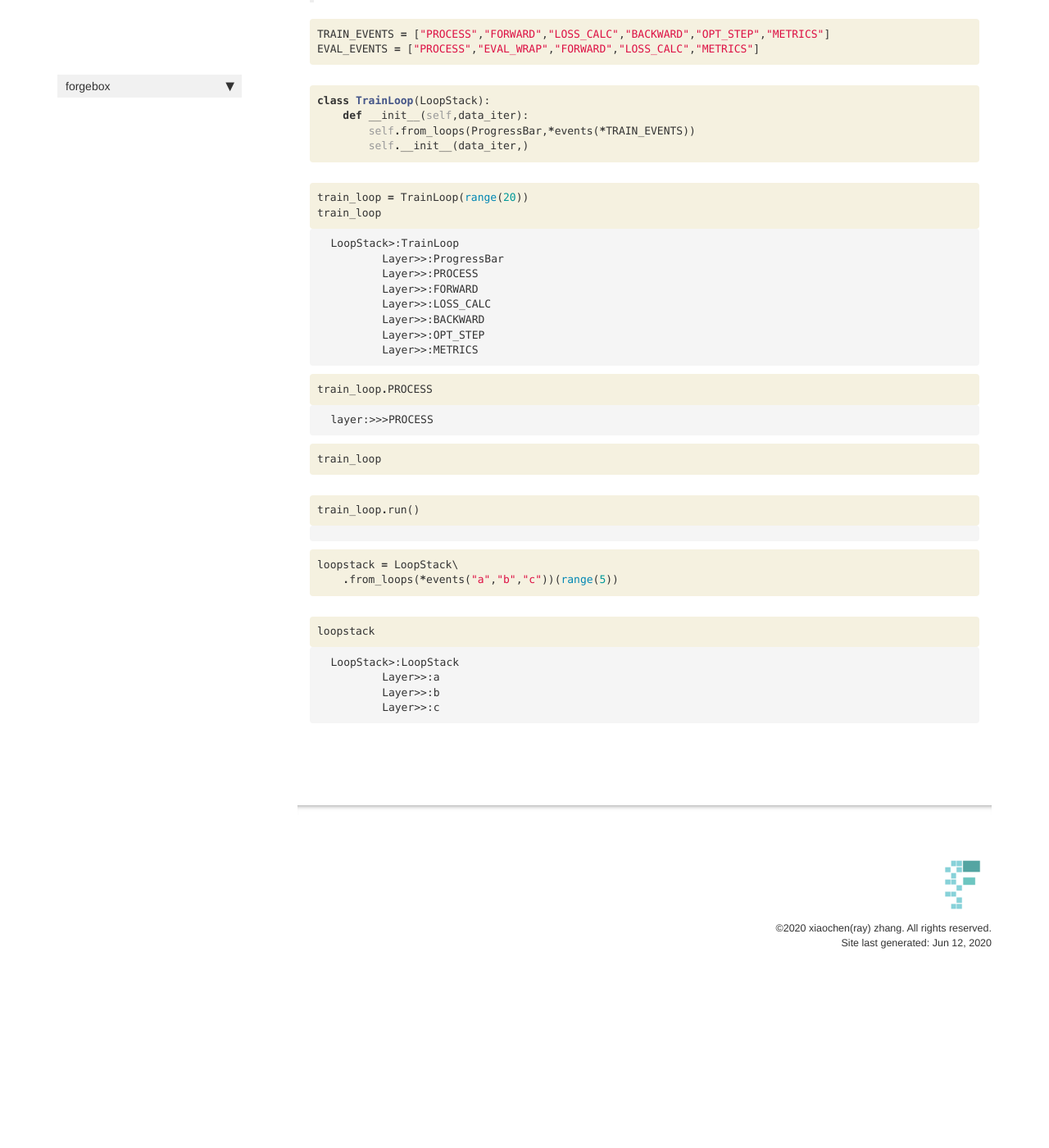
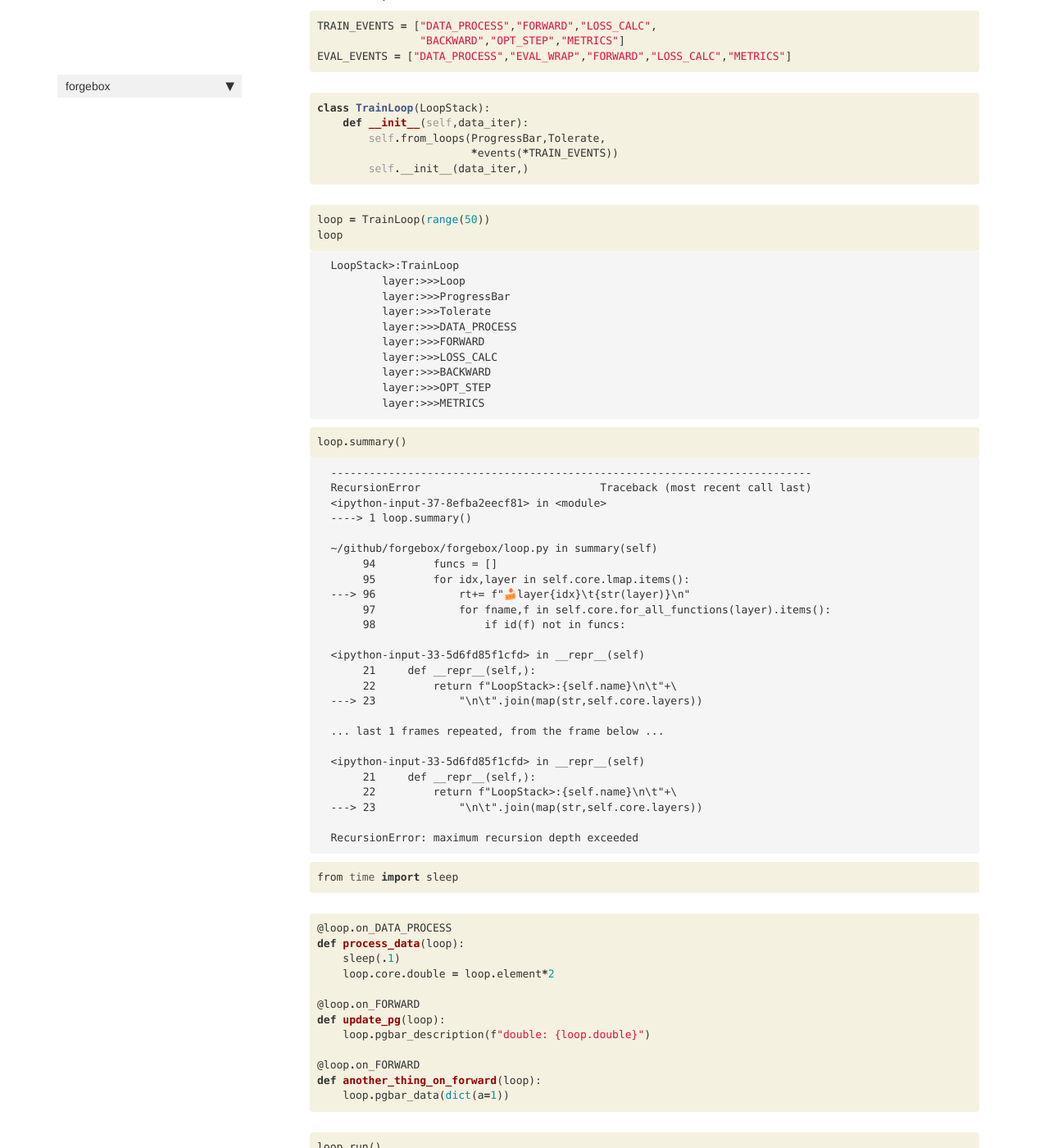
Before and after one commit to raynardj/forgebox, a Jekyll site: the page built from docs/loopstack.html, in a window 1280 px wide and 1400 px high, scrolled down 707 px. Shown: the whole window at 82% size. Built offline with Jekyll 4.4.1, drawn with Linux system fonts in a browser that asks for light colours; nearby versions of some CDN libraries; comment, search, counter and statistics services are not loaded; before the commit the page ends 1917 px from its top, so only the background shows below that; some of the changed text lies outside the part shown.

Commit message:
loop stack

```diff
--- a/docs/_data/sidebars/home_sidebar.yml
+++ b/docs/_data/sidebars/home_sidebar.yml
@@ -33,9 +33,6 @@
     - output: web,pdf
       title: Optimizer Mangement
       url: /optimizers
-    - output: web,pdf
-      title: 'Turbo '
-      url: /turbo
     output: web
     title: forgebox
   output: web
--- a/docs/loopstack.html
+++ b/docs/loopstack.html
@@ -44,9 +44,28 @@
 
 
 <div class="output_markdown rendered_html output_subarea ">
-<h2 id="LoopStack" class="doc_header"><code>class</code> <code>LoopStack</code><a href="https://github.com/raynardj/forgebox/tree/master/forgebox/loopstack.py#L10" class="source_link" style="float:right">[source]</a></h2><blockquote><p><code>LoopStack</code>(<strong><code>iterable</code></strong>=<em><code>[]</code></em>, <strong><code>name</code></strong>=<em><code>None</code></em>) :: <a href="/forgebox/loop#Loop"><code>Loop</code></a></p>
+<h4 id="create_event" class="doc_header"><code>create_event</code><a href="https://github.com/raynardj/forgebox/tree/master/forgebox/loopstack.py#L10" class="source_link" style="float:right">[source]</a></h4><blockquote><p><code>create_event</code>(<strong><code>event_name</code></strong>)</p>
 </blockquote>
-<p>Basic loop class</p>
+
+</div>
+
+</div>
+
+</div>
+</div>
+
+</div>
+<div class="cell border-box-sizing code_cell rendered">
+
+<div class="output_wrapper">
+<div class="output">
+
+<div class="output_area">
+
+
+<div class="output_markdown rendered_html output_subarea ">
+<h4 id="events" class="doc_header"><code>events</code><a href="https://github.com/raynardj/forgebox/tree/master/forgebox/loopstack.py#L15" class="source_link" style="float:right">[source]</a></h4><blockquote><p><code>events</code>(<strong>*<code>enames</code></strong>)</p>
+</blockquote>
 
 </div>
 
@@ -68,28 +87,9 @@
 
 
 <div class="output_markdown rendered_html output_subarea ">
-<h4 id="create_event" class="doc_header"><code>create_event</code><a href="https://github.com/raynardj/forgebox/tree/master/forgebox/loopstack.py#L36" class="source_link" style="float:right">[source]</a></h4><blockquote><p><code>create_event</code>(<strong><code>event_name</code></strong>)</p>
+<h2 id="LoopStack" class="doc_header"><code>class</code> <code>LoopStack</code><a href="https://github.com/raynardj/forgebox/tree/master/forgebox/loopstack.py#L19" class="source_link" style="float:right">[source]</a></h2><blockquote><p><code>LoopStack</code>(<strong><code>iterable</code></strong>=<em><code>[]</code></em>, <strong><code>name</code></strong>=<em><code>None</code></em>) :: <a href="/forgebox/loop#Loop"><code>Loop</code></a></p>
 </blockquote>
-
-</div>
-
-</div>
-
-</div>
-</div>
-
-</div>
-<div class="cell border-box-sizing code_cell rendered">
-
-<div class="output_wrapper">
-<div class="output">
-
-<div class="output_area">
-
-
-<div class="output_markdown rendered_html output_subarea ">
-<h4 id="events" class="doc_header"><code>events</code><a href="https://github.com/raynardj/forgebox/tree/master/forgebox/loopstack.py#L41" class="source_link" style="float:right">[source]</a></h4><blockquote><p><code>events</code>(<strong>*<code>enames</code></strong>)</p>
-</blockquote>
+<p>A stack of loop</p>
 
 </div>
 
@@ -104,8 +104,9 @@
 
 <div class="inner_cell">
     <div class="input_area">
-<div class=" highlight hl-ipython3"><pre><span></span><span class="n">TRAIN_EVENTS</span> <span class="o">=</span> <span class="p">[</span><span class="s2">&quot;PROCESS&quot;</span><span class="p">,</span><span class="s2">&quot;FORWARD&quot;</span><span class="p">,</span><span class="s2">&quot;LOSS_CALC&quot;</span><span class="p">,</span><span class="s2">&quot;BACKWARD&quot;</span><span class="p">,</span><span class="s2">&quot;OPT_STEP&quot;</span><span class="p">,</span><span class="s2">&quot;METRICS&quot;</span><span class="p">]</span>
-<span class="n">EVAL_EVENTS</span> <span class="o">=</span> <span class="p">[</span><span class="s2">&quot;PROCESS&quot;</span><span class="p">,</span><span class="s2">&quot;EVAL_WRAP&quot;</span><span class="p">,</span><span class="s2">&quot;FORWARD&quot;</span><span class="p">,</span><span class="s2">&quot;LOSS_CALC&quot;</span><span class="p">,</span><span class="s2">&quot;METRICS&quot;</span><span class="p">]</span>
+<div class=" highlight hl-ipython3"><pre><span></span><span class="n">TRAIN_EVENTS</span> <span class="o">=</span> <span class="p">[</span><span class="s2">&quot;DATA_PROCESS&quot;</span><span class="p">,</span><span class="s2">&quot;FORWARD&quot;</span><span class="p">,</span><span class="s2">&quot;LOSS_CALC&quot;</span><span class="p">,</span>
+                <span class="s2">&quot;BACKWARD&quot;</span><span class="p">,</span><span class="s2">&quot;OPT_STEP&quot;</span><span class="p">,</span><span class="s2">&quot;METRICS&quot;</span><span class="p">]</span>
+<span class="n">EVAL_EVENTS</span> <span class="o">=</span> <span class="p">[</span><span class="s2">&quot;DATA_PROCESS&quot;</span><span class="p">,</span><span class="s2">&quot;EVAL_WRAP&quot;</span><span class="p">,</span><span class="s2">&quot;FORWARD&quot;</span><span class="p">,</span><span class="s2">&quot;LOSS_CALC&quot;</span><span class="p">,</span><span class="s2">&quot;METRICS&quot;</span><span class="p">]</span>
 </pre></div>
 
     </div>
@@ -119,8 +120,9 @@
 <div class="inner_cell">
     <div class="input_area">
 <div class=" highlight hl-ipython3"><pre><span></span><span class="k">class</span> <span class="nc">TrainLoop</span><span class="p">(</span><span class="n">LoopStack</span><span class="p">):</span>
-    <span class="k">def</span> <span class="fm">__init__</span><span class="p">(</span><span class="bp">self</span><span class="p">,</span><span class="n">data_iter</span><span class="p">):</span>
-        <span class="bp">self</span><span class="o">.</span><span class="n">from_loops</span><span class="p">(</span><span class="n">ProgressBar</span><span class="p">,</span><span class="o">*</span><span class="n">events</span><span class="p">(</span><span class="o">*</span><span class="n">TRAIN_EVENTS</span><span class="p">))</span>
+    <span class="k">def</span> <span class="nf">__init__</span><span class="p">(</span><span class="bp">self</span><span class="p">,</span><span class="n">data_iter</span><span class="p">):</span>
+        <span class="bp">self</span><span class="o">.</span><span class="n">from_loops</span><span class="p">(</span><span class="n">ProgressBar</span><span class="p">,</span><span class="n">Tolerate</span><span class="p">,</span>
+                        <span class="o">*</span><span class="n">events</span><span class="p">(</span><span class="o">*</span><span class="n">TRAIN_EVENTS</span><span class="p">))</span>
         <span class="bp">self</span><span class="o">.</span><span class="fm">__init__</span><span class="p">(</span><span class="n">data_iter</span><span class="p">,)</span>
 </pre></div>
 
@@ -134,8 +136,8 @@
 
 <div class="inner_cell">
     <div class="input_area">
-<div class=" highlight hl-ipython3"><pre><span></span><span class="n">train_loop</span> <span class="o">=</span> <span class="n">TrainLoop</span><span class="p">(</span><span class="nb">range</span><span class="p">(</span><span class="mi">20</span><span class="p">))</span>
-<span class="n">train_loop</span>
+<div class=" highlight hl-ipython3"><pre><span></span><span class="n">loop</span> <span class="o">=</span> <span class="n">TrainLoop</span><span class="p">(</span><span class="nb">range</span><span class="p">(</span><span class="mi">50</span><span class="p">))</span>
+<span class="n">loop</span>
 </pre></div>
 
     </div>
@@ -151,13 +153,15 @@
 
 <div class="output_text output_subarea output_execute_result">
 <pre>LoopStack&gt;:TrainLoop
-	Layer&gt;&gt;:ProgressBar
-	Layer&gt;&gt;:PROCESS
-	Layer&gt;&gt;:FORWARD
-	Layer&gt;&gt;:LOSS_CALC
-	Layer&gt;&gt;:BACKWARD
-	Layer&gt;&gt;:OPT_STEP
-	Layer&gt;&gt;:METRICS</pre>
+	layer:&gt;&gt;&gt;Loop
+	layer:&gt;&gt;&gt;ProgressBar
+	layer:&gt;&gt;&gt;Tolerate
+	layer:&gt;&gt;&gt;DATA_PROCESS
+	layer:&gt;&gt;&gt;FORWARD
+	layer:&gt;&gt;&gt;LOSS_CALC
+	layer:&gt;&gt;&gt;BACKWARD
+	layer:&gt;&gt;&gt;OPT_STEP
+	layer:&gt;&gt;&gt;METRICS</pre>
 </div>
 
 </div>
@@ -171,7 +175,7 @@
 
 <div class="inner_cell">
     <div class="input_area">
-<div class=" highlight hl-ipython3"><pre><span></span><span class="n">train_loop</span><span class="o">.</span><span class="n">PROCESS</span>
+<div class=" highlight hl-ipython3"><pre><span></span><span class="n">loop</span><span class="o">.</span><span class="n">summary</span><span class="p">()</span>
 </pre></div>
 
     </div>
@@ -183,12 +187,34 @@
 
 <div class="output_area">
 
+<div class="output_subarea output_text output_error">
+<pre>
+<span class="ansi-red-fg">---------------------------------------------------------------------------</span>
+<span class="ansi-red-fg">RecursionError</span>                            Traceback (most recent call last)
+<span class="ansi-green-fg">&lt;ipython-input-37-8efba2eecf81&gt;</span> in <span class="ansi-cyan-fg">&lt;module&gt;</span>
+<span class="ansi-green-fg">----&gt; 1</span><span class="ansi-red-fg"> </span>loop<span class="ansi-blue-fg">.</span>summary<span class="ansi-blue-fg">(</span><span class="ansi-blue-fg">)</span>
 
+<span class="ansi-green-fg">~/github/forgebox/forgebox/loop.py</span> in <span class="ansi-cyan-fg">summary</span><span class="ansi-blue-fg">(self)</span>
+<span class="ansi-green-intense-fg ansi-bold">     94</span>         funcs <span class="ansi-blue-fg">=</span> <span class="ansi-blue-fg">[</span><span class="ansi-blue-fg">]</span>
+<span class="ansi-green-intense-fg ansi-bold">     95</span>         <span class="ansi-green-fg">for</span> idx<span class="ansi-blue-fg">,</span>layer <span class="ansi-green-fg">in</span> self<span class="ansi-blue-fg">.</span>core<span class="ansi-blue-fg">.</span>lmap<span class="ansi-blue-fg">.</span>items<span class="ansi-blue-fg">(</span><span class="ansi-blue-fg">)</span><span class="ansi-blue-fg">:</span>
+<span class="ansi-green-fg">---&gt; 96</span><span class="ansi-red-fg">             </span>rt<span class="ansi-blue-fg">+=</span> <span class="ansi-blue-fg">f&#34;🍰layer{idx}\t{str(layer)}\n&#34;</span>
+<span class="ansi-green-intense-fg ansi-bold">     97</span>             <span class="ansi-green-fg">for</span> fname<span class="ansi-blue-fg">,</span>f <span class="ansi-green-fg">in</span> self<span class="ansi-blue-fg">.</span>core<span class="ansi-blue-fg">.</span>for_all_functions<span class="ansi-blue-fg">(</span>layer<span class="ansi-blue-fg">)</span><span class="ansi-blue-fg">.</span>items<span class="ansi-blue-fg">(</span><span class="ansi-blue-fg">)</span><span class="ansi-blue-fg">:</span>
+<span class="ansi-green-intense-fg ansi-bold">     98</span>                 <span class="ansi-green-fg">if</span> id<span class="ansi-blue-fg">(</span>f<span class="ansi-blue-fg">)</span> <span class="ansi-green-fg">not</span> <span class="ansi-green-fg">in</span> funcs<span class="ansi-blue-fg">:</span>
 
-<div class="output_text output_subarea output_execute_result">
-<pre>layer:&gt;&gt;&gt;PROCESS</pre>
+<span class="ansi-green-fg">&lt;ipython-input-33-5d6fd85f1cfd&gt;</span> in <span class="ansi-cyan-fg">__repr__</span><span class="ansi-blue-fg">(self)</span>
+<span class="ansi-green-intense-fg ansi-bold">     21</span>     <span class="ansi-green-fg">def</span> __repr__<span class="ansi-blue-fg">(</span>self<span class="ansi-blue-fg">,</span><span class="ansi-blue-fg">)</span><span class="ansi-blue-fg">:</span>
+<span class="ansi-green-intense-fg ansi-bold">     22</span>         <span class="ansi-green-fg">return</span> <span class="ansi-blue-fg">f&#34;LoopStack&gt;:{self.name}\n\t&#34;</span><span class="ansi-blue-fg">+</span><span class="ansi-red-fg">\</span>
+<span class="ansi-green-fg">---&gt; 23</span><span class="ansi-red-fg">             </span><span class="ansi-blue-fg">&#34;\n\t&#34;</span><span class="ansi-blue-fg">.</span>join<span class="ansi-blue-fg">(</span>map<span class="ansi-blue-fg">(</span>str<span class="ansi-blue-fg">,</span>self<span class="ansi-blue-fg">.</span>core<span class="ansi-blue-fg">.</span>layers<span class="ansi-blue-fg">)</span><span class="ansi-blue-fg">)</span>
+
+... last 1 frames repeated, from the frame below ...
+
+<span class="ansi-green-fg">&lt;ipython-input-33-5d6fd85f1cfd&gt;</span> in <span class="ansi-cyan-fg">__repr__</span><span class="ansi-blue-fg">(self)</span>
+<span class="ansi-green-intense-fg ansi-bold">     21</span>     <span class="ansi-green-fg">def</span> __repr__<span class="ansi-blue-fg">(</span>self<span class="ansi-blue-fg">,</span><span class="ansi-blue-fg">)</span><span class="ansi-blue-fg">:</span>
+<span class="ansi-green-intense-fg ansi-bold">     22</span>         <span class="ansi-green-fg">return</span> <span class="ansi-blue-fg">f&#34;LoopStack&gt;:{self.name}\n\t&#34;</span><span class="ansi-blue-fg">+</span><span class="ansi-red-fg">\</span>
+<span class="ansi-green-fg">---&gt; 23</span><span class="ansi-red-fg">             </span><span class="ansi-blue-fg">&#34;\n\t&#34;</span><span class="ansi-blue-fg">.</span>join<span class="ansi-blue-fg">(</span>map<span class="ansi-blue-fg">(</span>str<span class="ansi-blue-fg">,</span>self<span class="ansi-blue-fg">.</span>core<span class="ansi-blue-fg">.</span>layers<span class="ansi-blue-fg">)</span><span class="ansi-blue-fg">)</span>
+
+<span class="ansi-red-fg">RecursionError</span>: maximum recursion depth exceeded</pre>
 </div>
-
 </div>
 
 </div>
@@ -200,7 +226,7 @@
 
 <div class="inner_cell">
     <div class="input_area">
-<div class=" highlight hl-ipython3"><pre><span></span><span class="n">train_loop</span>
+<div class=" highlight hl-ipython3"><pre><span></span><span class="kn">from</span> <span class="nn">time</span> <span class="k">import</span> <span class="n">sleep</span>
 </pre></div>
 
     </div>
@@ -213,7 +239,31 @@
 
 <div class="inner_cell">
     <div class="input_area">
-<div class=" highlight hl-ipython3"><pre><span></span><span class="n">train_loop</span><span class="o">.</span><span class="n">run</span><span class="p">()</span>
+<div class=" highlight hl-ipython3"><pre><span></span><span class="nd">@loop</span><span class="o">.</span><span class="n">on_DATA_PROCESS</span>
+<span class="k">def</span> <span class="nf">process_data</span><span class="p">(</span><span class="n">loop</span><span class="p">):</span>
+    <span class="n">sleep</span><span class="p">(</span><span class="o">.</span><span class="mi">1</span><span class="p">)</span>
+    <span class="n">loop</span><span class="o">.</span><span class="n">core</span><span class="o">.</span><span class="n">double</span> <span class="o">=</span> <span class="n">loop</span><span class="o">.</span><span class="n">element</span><span class="o">*</span><span class="mi">2</span>
+
+<span class="nd">@loop</span><span class="o">.</span><span class="n">on_FORWARD</span>
+<span class="k">def</span> <span class="nf">update_pg</span><span class="p">(</span><span class="n">loop</span><span class="p">):</span>
+    <span class="n">loop</span><span class="o">.</span><span class="n">pgbar_description</span><span class="p">(</span><span class="n">f</span><span class="s2">&quot;double: </span><span class="si">{loop.double}</span><span class="s2">&quot;</span><span class="p">)</span>
+
+<span class="nd">@loop</span><span class="o">.</span><span class="n">on_FORWARD</span>
+<span class="k">def</span> <span class="nf">another_thing_on_forward</span><span class="p">(</span><span class="n">loop</span><span class="p">):</span>
+    <span class="n">loop</span><span class="o">.</span><span class="n">pgbar_data</span><span class="p">(</span><span class="nb">dict</span><span class="p">(</span><span class="n">a</span><span class="o">=</span><span class="mi">1</span><span class="p">))</span>
+</pre></div>
+
+    </div>
+</div>
+</div>
+
+</div>
+<div class="cell border-box-sizing code_cell rendered">
+<div class="input">
+
+<div class="inner_cell">
+    <div class="input_area">
+<div class=" highlight hl-ipython3"><pre><span></span><span class="n">loop</span><span class="o">.</span><span class="n">run</span><span class="p">()</span>
 </pre></div>
 
     </div>
@@ -235,51 +285,5 @@
 </div>
 
 </div>
-<div class="cell border-box-sizing code_cell rendered">
-<div class="input">
-
-<div class="inner_cell">
-    <div class="input_area">
-<div class=" highlight hl-ipython3"><pre><span></span><span class="n">loopstack</span> <span class="o">=</span> <span class="n">LoopStack</span>\
-    <span class="o">.</span><span class="n">from_loops</span><span class="p">(</span><span class="o">*</span><span class="n">events</span><span class="p">(</span><span class="s2">&quot;a&quot;</span><span class="p">,</span><span class="s2">&quot;b&quot;</span><span class="p">,</span><span class="s2">&quot;c&quot;</span><span class="p">))(</span><span class="nb">range</span><span class="p">(</span><span class="mi">5</span><span class="p">))</span>
-</pre></div>
-
-    </div>
-</div>
-</div>
-
-</div>
-<div class="cell border-box-sizing code_cell rendered">
-<div class="input">
-
-<div class="inner_cell">
-    <div class="input_area">
-<div class=" highlight hl-ipython3"><pre><span></span><span class="n">loopstack</span>
-</pre></div>
-
-    </div>
-</div>
-</div>
-
-<div class="output_wrapper">
-<div class="output">
-
-<div class="output_area">
-
-
-
-<div class="output_text output_subarea output_execute_result">
-<pre>LoopStack&gt;:LoopStack
-	Layer&gt;&gt;:a
-	Layer&gt;&gt;:b
-	Layer&gt;&gt;:c</pre>
-</div>
-
-</div>
-
-</div>
-</div>
-
-</div>
     {% endraw %}
 </div>
--- a/docs/sidebar.json
+++ b/docs/sidebar.json
@@ -8,7 +8,6 @@
     "create different file": "/create_different",
     "DataFrame PipeLine": "/dataframe_pipeline",
     "03 Imports": "/imports",
-    "Optimizer Mangement": "/optimizers",
-    "Turbo ": "/turbo"
+    "Optimizer Mangement": "/optimizers"
   }
 }
--- a/forgebox/_nbdev.py
+++ b/forgebox/_nbdev.py
@@ -10,9 +10,9 @@
          "Tolerate": "10_loop.ipynb",
          "LambdaCall": "10_loop.ipynb",
          "Event": "10_loop.ipynb",
-         "LoopStack": "15_loopstack.ipynb",
          "create_event": "15_loopstack.ipynb",
          "events": "15_loopstack.ipynb",
+         "LoopStack": "15_loopstack.ipynb",
          "CudaDevice": "CUDA_GPU_Management.ipynb",
          "CudaHandler": "CUDA_GPU_Management.ipynb",
          "split_df": "bilstm-based-search-on-netflix-data.ipynb",
@@ -42,6 +42,7 @@
          "Opts": "optimizers.ipynb"}
 
 modules = ["loop.py",
+           "loops.py",
            "loopstack.py",
            "ftorch/cuda.py",
            "data/nlp.py",
```
Also changed, not shown: docs/loop.html (+22 -22 lines), forgebox/loop.py (+11 -1 lines), forgebox/loopstack.py (+25 -27 lines), 1 other file.
